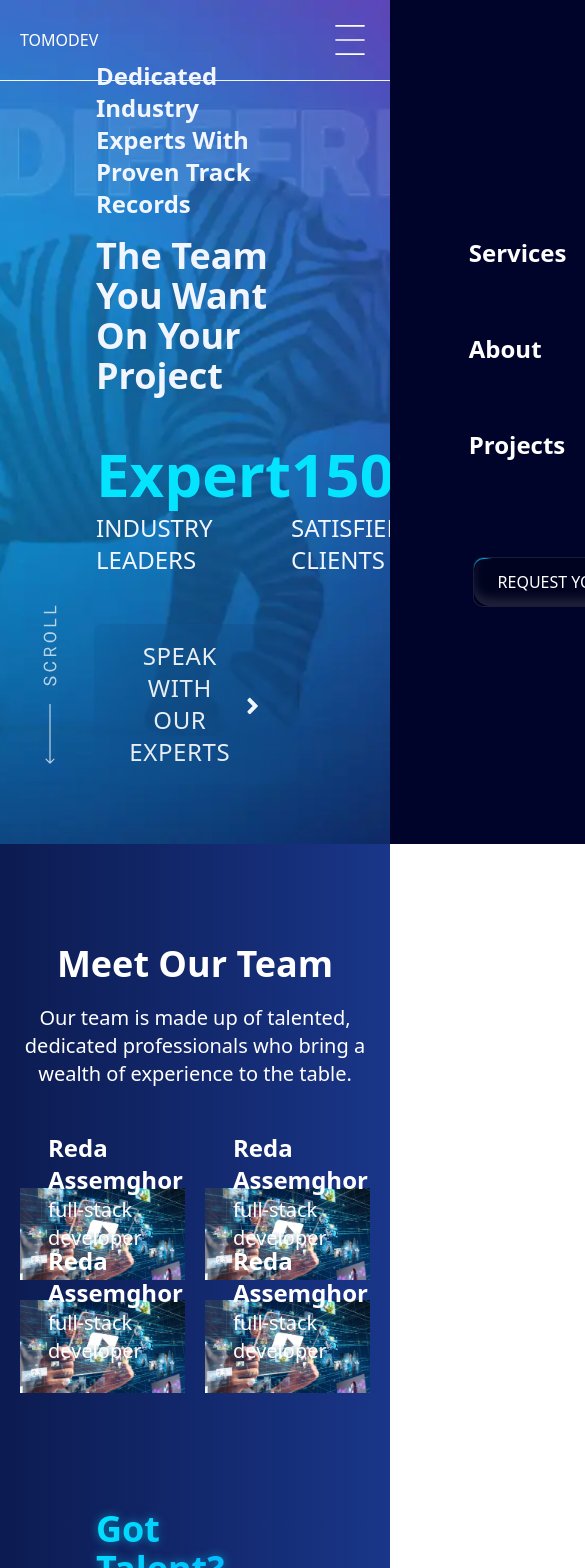
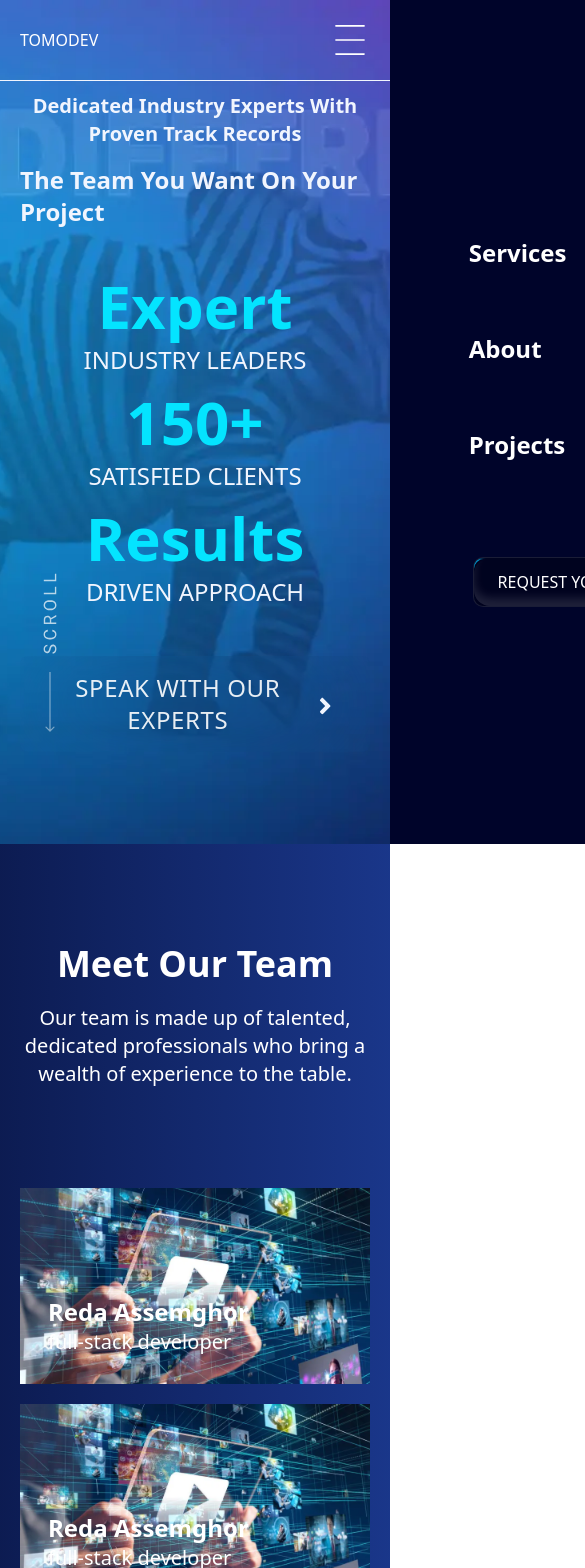
Before and after one commit to redaAssemghor/tomodev, a Next.js app: page /about-us in a window 390 px wide. Shown: the top 1568 px of the page, 585 px wide, since content can reach past the window. Built offline with nearby package versions, Linux system fonts and the light colour scheme.

Commit message:
responcivity

```diff
--- a/app/about-us/page.tsx
+++ b/app/about-us/page.tsx
@@ -6,14 +6,14 @@ import TeamInfo from "../components/TeamInfo";
 const page = () => {
   return (
     <div>
-      <div className="relative p-24 text-[--light] flex flex-col justify-center items-center gap-4 bg-[url('/be-deferent.webp')] bg-cover bg-center h-screen">
-        <h2 className="lg:text-4xl text-2xl font-semibold">
+      <div className="relative lg:p-24 p-5 text-[--light] flex flex-col justify-center items-center gap-4 bg-[url('/be-deferent.webp')] bg-cover bg-center h-screen">
+        <h2 className="lg:text-4xl text-xl text-center font-semibold">
           Dedicated Industry Experts With Proven Track Records
         </h2>
-        <h1 className="lg:text-6xl text-4xl font-bold">
+        <h1 className="lg:text-6xl text-2xl font-bold">
           The Team You Want On Your Project
         </h1>
-        <ul className="w-full flex justify-evenly my-8">
+        <ul className="w-full flex flex-col lg:flex-row gap-4 lg:gap-0 justify-evenly my-8">
           <li className="flex flex-col items-center gap-2">
             <h1 className="text-6xl text-[--secondary-color2] font-semibold">
               Expert
@@ -36,7 +36,7 @@ const page = () => {
           </li>
         </ul>
         <Image
-          className="absolute left-10 bottom-20 opacity-70"
+          className="absolute left-10 bottom-28 opacity-70"
           alt="scroll"
           src={"/scroll.svg"}
           height={20}
--- a/app/components/TeamInfo.tsx
+++ b/app/components/TeamInfo.tsx
@@ -66,7 +66,7 @@ const TeamInfo = () => {
           </p>
         </div>
 
-        <div className="grid grid-cols-2 gap-5">
+        <div className="grid lg:grid-cols-2 grid-cols-1 gap-5">
           {teamInfo.map((member, index) => (
             <div
               ref={(el) => {
@@ -101,19 +101,19 @@ const TeamInfo = () => {
         </div>
       </div>
 
-      <div className="text-white flex flex-col items-center gap-8 relative z-40 p-24">
+      <div className="text-white flex flex-col items-center gap-8 relative z-40 lg:p-24 p-5">
         <h1 className="text-4xl font-bold text-glow-blue">Got Talent?</h1>
-        <p className="text-3xl text-center max-w-prose">
+        <p className="lg:text-3xl text-xl text-center max-w-prose">
           We are always seeking talented people with passion, experience and the
           ability to <span className="text-glow-blue">make a difference</span>{" "}
           for our clients.
         </p>
-        <p className="text-3xl text-center max-w-prose">
+        <p className="lg:text-3xl text-xl text-center max-w-prose">
           If you’re interested in joining the Digital Silk team,
           <br /> send your resume and cover letter to{" "}
           <span className="text-glow-blue">jobs@tomodev.com</span>
         </p>
-        <h1 className="text-[160px] font-black text-glow-blue -mb-40 z-10">
+        <h1 className="lg:text-[160px] text-6xl font-black text-glow-blue lg:-mb-40 z-10">
           Join our team
         </h1>
       </div>
```
